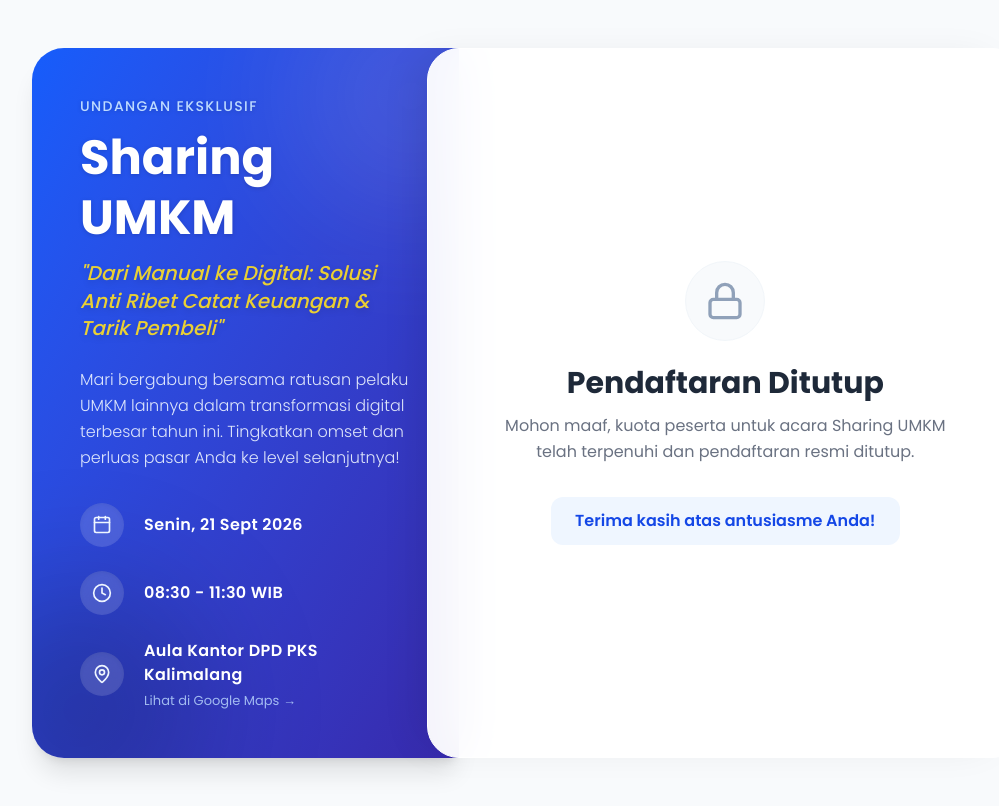
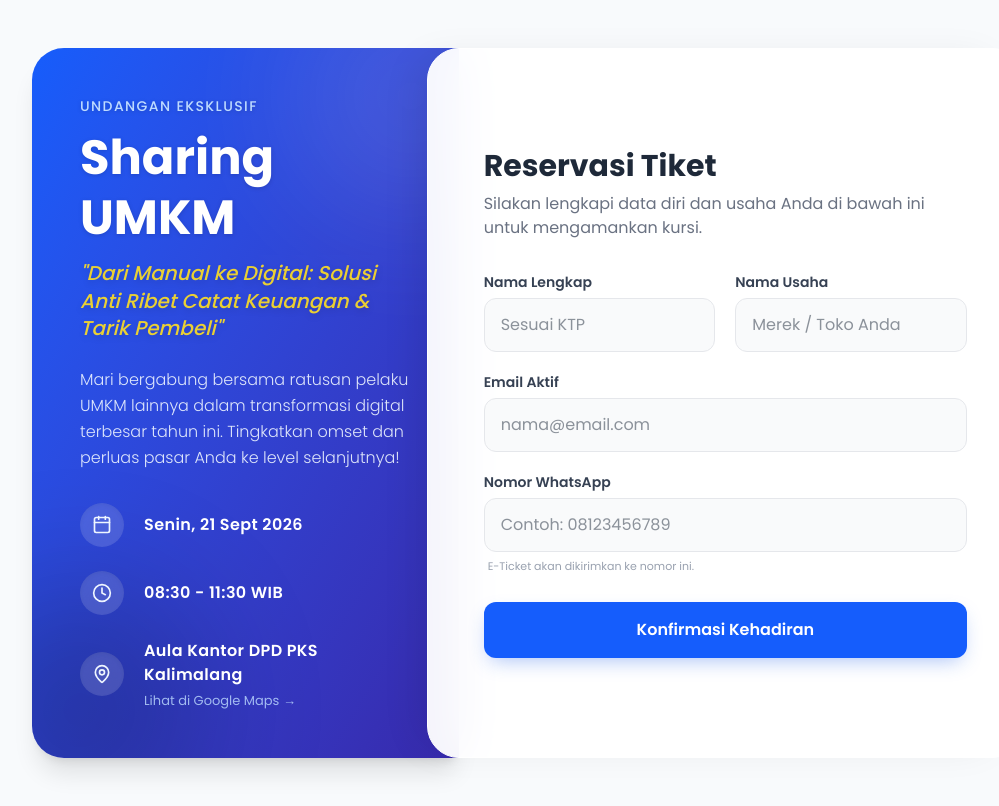
Before and after one commit to logaritma-UBOS/digitalisasi-umkm-2026, a Next.js app: page / in a window 1280 px wide. Shown: the whole page, without its empty margins (96-1095 px from the left). Built offline with nearby package versions, Linux system fonts and the light colour scheme.

Commit message:
feat: reopen registration form to allow late participants

```diff
--- a/src/app/page.tsx
+++ b/src/app/page.tsx
@@ -1,7 +1,7 @@
 'use client';
 
 import { useState } from 'react';
-import { Loader2, CheckCircle2, AlertCircle, Calendar, MapPin, Clock, Lock } from 'lucide-react';
+import { Loader2, CheckCircle2, AlertCircle, Calendar, MapPin, Clock } from 'lucide-react';
 
 export default function Home() {
   const [formData, setFormData] = useState({
@@ -116,18 +116,122 @@ export default function Home() {
 
         {/* Right Side - Form Section (TWEAK 1: Overlap Transition & Rounded Corners) */}
         <div className="w-full md:w-7/12 p-8 md:p-12 lg:p-14 bg-white/95 backdrop-blur-xl rounded-[2rem] shadow-[0_-20px_40px_-15px_rgba(0,0,0,0.1)] md:shadow-[-20px_0_40px_-15px_rgba(0,0,0,0.1)] z-20 relative -mt-8 md:mt-0 md:-ml-8 flex flex-col justify-center border border-white">
-          <div className="animate-in fade-in zoom-in duration-500 text-center py-10">
-            <div className="w-20 h-20 bg-slate-50 border border-slate-100 rounded-full flex items-center justify-center mx-auto mb-6">
-              <Lock className="w-10 h-10 text-slate-400" />
+          {status === 'success' ? (
+            <div className="text-center py-10 animate-in fade-in zoom-in duration-500">
+              <div className="w-20 h-20 bg-green-50 rounded-full flex items-center justify-center mx-auto mb-6">
+                <CheckCircle2 className="w-10 h-10 text-green-500" />
+              </div>
+              <h2 className="text-3xl font-bold text-gray-800 mb-3">Pendaftaran Berhasil!</h2>
+              <p className="text-gray-500 mb-8 leading-relaxed">
+                Terima kasih telah mendaftar. Tiket eksklusif dan pesan konfirmasi telah dikirim ke nomor WhatsApp Anda.
+              </p>
+              <button
+                onClick={() => setStatus('idle')}
+                className="px-6 py-3 bg-blue-50 text-blue-600 rounded-xl hover:bg-blue-100 font-semibold transition-colors"
+              >
+                Daftar Peserta Lain
+              </button>
             </div>
-            <h2 className="text-3xl font-bold text-gray-800 mb-3">Pendaftaran Ditutup</h2>
-            <p className="text-gray-500 mb-8 leading-relaxed">
-              Mohon maaf, kuota peserta untuk acara Sharing UMKM telah terpenuhi dan pendaftaran resmi ditutup.
-            </p>
-            <div className="inline-flex items-center justify-center px-6 py-3 bg-blue-50 text-blue-700 font-semibold rounded-xl">
-              Terima kasih atas antusiasme Anda!
+          ) : (
+            <div className="animate-in fade-in duration-500">
+              <div className="mb-8">
+                <h2 className="text-2xl md:text-3xl font-bold text-gray-800 mb-2">Reservasi Tiket</h2>
+                <p className="text-gray-500 text-sm md:text-base">Silakan lengkapi data diri dan usaha Anda di bawah ini untuk mengamankan kursi.</p>
+              </div>
+
+              {status === 'error' && (
+                <div className="mb-6 p-4 bg-red-50 border border-red-100 rounded-xl flex items-start gap-3">
+                  <AlertCircle className="w-5 h-5 text-red-500 mt-0.5 flex-shrink-0" />
+                  <p className="text-sm text-red-700 font-medium">{errorMessage}</p>
+                </div>
+              )}
+
+              <form onSubmit={handleSubmit} className="space-y-5">
+                <div className="space-y-4 md:space-y-0 md:flex md:gap-5">
+                  <div className="w-full">
+                    <label htmlFor="namaLengkap" className="block text-sm font-semibold text-gray-700 mb-1.5">
+                      Nama Lengkap
+                    </label>
+                    <input
+                      type="text"
+                      id="namaLengkap"
+                      name="namaLengkap"
+                      required
+                      value={formData.namaLengkap}
+                      onChange={handleChange}
+                      className="w-full px-4 py-3.5 bg-gray-50 border border-gray-200 rounded-xl focus:ring-2 focus:ring-blue-500/20 focus:border-blue-500 outline-none transition-all text-gray-800"
+                      placeholder="Sesuai KTP"
+                    />
+                  </div>
+                  <div className="w-full">
+                    <label htmlFor="namaUsaha" className="block text-sm font-semibold text-gray-700 mb-1.5">
+                      Nama Usaha
+                    </label>
+                    <input
+                      type="text"
+                      id="namaUsaha"
+                      name="namaUsaha"
+                      required
+                      value={formData.namaUsaha}
+                      onChange={handleChange}
+                      className="w-full px-4 py-3.5 bg-gray-50 border border-gray-200 rounded-xl focus:ring-2 focus:ring-blue-500/20 focus:border-blue-500 outline-none transition-all text-gray-800"
+                      placeholder="Merek / Toko Anda"
+                    />
+                  </div>
+                </div>
+
+                <div>
+                  <label htmlFor="email" className="block text-sm font-semibold text-gray-700 mb-1.5">
+                    Email Aktif
+                  </label>
+                  <input
+                    type="email"
+                    id="email"
+                    name="email"
+                    required
+                    value={formData.email}
+                    onChange={handleChange}
+                    className="w-full px-4 py-3.5 bg-gray-50 border border-gray-200 rounded-xl focus:ring-2 focus:ring-blue-500/20 focus:border-blue-500 outline-none transition-all text-gray-800"
+                    placeholder="nama@email.com"
+                  />
+                </div>
+
+                <div>
+                  <label htmlFor="noWhatsapp" className="block text-sm font-semibold text-gray-700 mb-1.5">
+                    Nomor WhatsApp
+                  </label>
+                  <input
+                    type="tel"
+                    id="noWhatsapp"
+                    name="noWhatsapp"
+                    required
+                    value={formData.noWhatsapp}
+                    onChange={handleChange}
+                    className="w-full px-4 py-3.5 bg-gray-50 border border-gray-200 rounded-xl focus:ring-2 focus:ring-blue-500/20 focus:border-blue-500 outline-none transition-all text-gray-800"
+                    placeholder="Contoh: 08123456789"
+                  />
+                  <p className="text-[11px] text-gray-400 mt-1.5 ml-1">E-Ticket akan dikirimkan ke nomor ini.</p>
+                </div>
+
+                <div className="pt-2">
+                  <button
+                    type="submit"
+                    disabled={status === 'loading'}
+                    className="w-full bg-blue-600 hover:bg-blue-700 text-white font-semibold py-4 rounded-xl transition-all shadow-[0_8px_20px_-6px_rgba(37,99,235,0.4)] flex items-center justify-center disabled:opacity-70 disabled:cursor-not-allowed hover:-translate-y-0.5 active:translate-y-0"
+                  >
+                    {status === 'loading' ? (
+                      <>
+                        <Loader2 className="w-5 h-5 animate-spin mr-2" />
+                        Mengamankan Kursi...
+                      </>
+                    ) : (
+                      'Konfirmasi Kehadiran'
+                    )}
+                  </button>
+                </div>
+              </form>
             </div>
-          </div>
+          )}
         </div>
       </div>
     </main>
```
